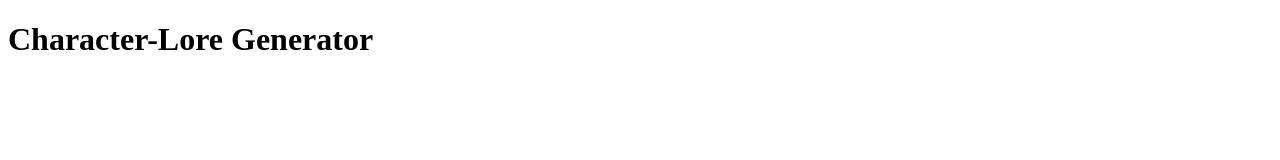
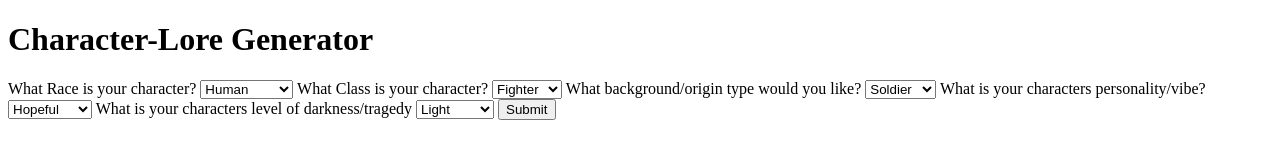
Before and after one commit to cody-pedro/Dev-Portfolio-Playground, a plain HTML site: page index.html in a window 1280 px wide. Drawn offline with Linux system fonts and the light colour scheme.

Commit message:
Added html form to page.

```diff
--- a/index.html
+++ b/index.html
@@ -10,5 +10,56 @@
     </head>
     <body>
         <h1>Character-Lore Generator</h1>
+
+        <form action="/submit_form">
+            <label for="race">What Race is your character?</label>
+            <select id="race" name="race">
+                <option value="human">Human</option>
+                <option value="elf">Elf</option>
+                <option value="dwarf">Dwarf</option>
+                <option value="halfling">Halfling</option>
+                <option value="tiefling">Tiefling</option>
+                <option value="dragonborn">Dragonborn</option>
+                <option value="orc">Orc</option>
+                <option value="half-elf">Half-Elf</option>
+            </select>
+            <label for="class">What Class is your character?</label>
+            <select id="class" name="class">
+                <option value="fighter">Fighter</option>
+                <option value="rogue">Rogue</option>
+                <option value="wizard">Wizard</option>
+                <option value="cleric">Cleric</option>
+                <option value="warlock">Warlock</option>
+                <option value="paladin">Paladin</option>
+                <option value="bard">Bard</option>
+            </select>
+            <label for="background">What background/origin type would you like?</label>
+            <select id="background" name="background">
+                <option value="soldier">Soldier</option>
+                <option value="noble">Noble</option>
+                <option value="urchin">Urchin</option>
+                <option value="acolyte">Acolyte</option>
+                <option value="criminal">Criminal</option>
+                <option value="artisan">Artisan</option>
+                <option value="hermit">Hermit</option>
+            </select>
+            <label for="personality">What is your characters personality/vibe?</label>
+            <select id="personality" name="personality">
+                <option value="hopeful">Hopeful</option>
+                <option value="brooding">Brooding</option>
+                <option value="stoic">Stoic</option>
+                <option value="chaotic">Chaotic</option>
+                <option value="honorable">Honorable</option>
+                <option value="vengeful">Vengeful</option>
+            </select>
+            <label for="darkness">What is your characters level of darkness/tragedy</label>
+            <select id="darkness" name="darkness">
+                <option value="light">Light</option>
+                <option value="balanced">Balanced</option>
+                <option value="dark">Dark</option>
+            </select>
+            <input type="submit" value="Submit" />
+        </form>
+
     </body>
 </html>
```
